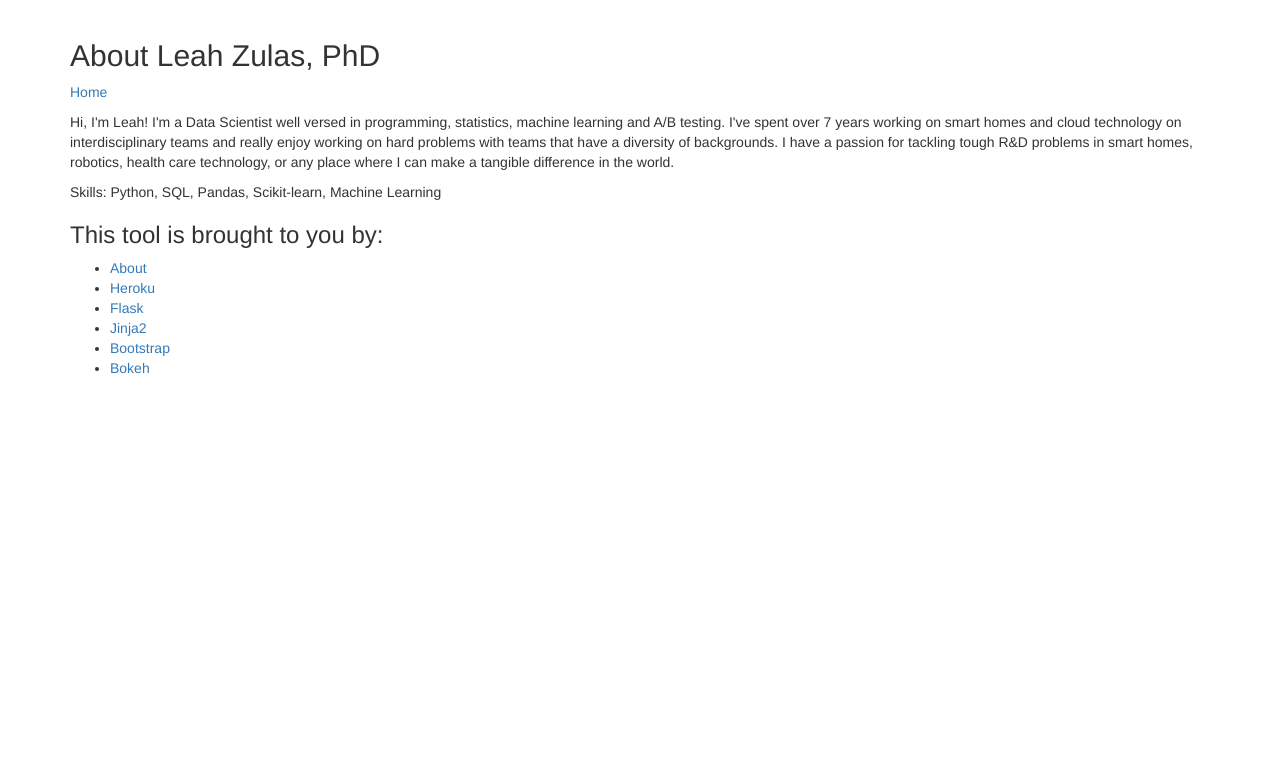
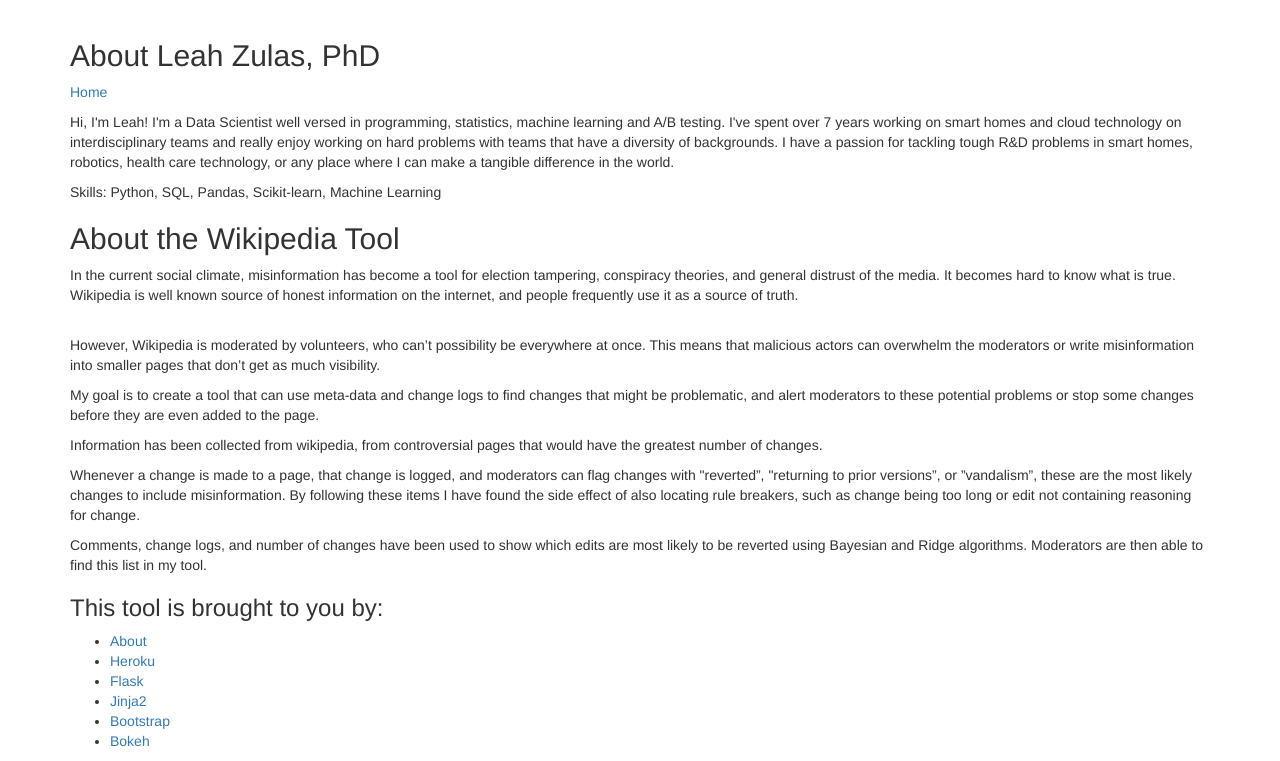
Before and after one commit to alzulas/Wikipedia-tool, a Flask app: page /about in a window 1280 px wide. Shown: the part 51-812 px from the top of the page. Before the commit the page ends 425 px from the top, so only its background shows below. Run offline with Flask 2, Linux system fonts and the light colour scheme; some libraries are stand-ins or nearby versions.

Commit message:
Update about

```diff
--- a/templates/about.html
+++ b/templates/about.html
@@ -55,6 +55,21 @@
           <p>Hi, I'm Leah! I'm a Data Scientist well versed in programming, statistics, machine learning and A/B testing. I've spent over 7 years working on smart homes and cloud technology on interdisciplinary teams and really enjoy working on hard problems with teams that have a diversity of backgrounds. I have a passion for tackling tough R&D problems in smart homes, robotics, health care technology, or any place where I can make a tangible difference in the world.</p>
           <p>Skills: Python, SQL, Pandas, Scikit-learn, Machine Learning </p>
 
+          <h2>About the Wikipedia Tool</h2>
+          <p>In the current social climate, misinformation has become a tool for election tampering, conspiracy theories, and general distrust of the media. It becomes hard to know what is true. Wikipedia is well known source of honest information on the internet, and people frequently use it as a source of truth.</p>
+
+            <p>However, Wikipedia is moderated by volunteers, who can’t possibility be everywhere at once. This means that malicious actors can overwhelm the moderators or write misinformation into smaller pages that don’t get as much visibility.</p>
+
+            <p>My goal is to create a tool that can use meta-data and change logs to find changes that might be problematic, and alert moderators to these potential problems or stop some changes before they are even added to the page.
+            </p>
+
+            <p>Information has been collected from wikipedia, from controversial pages that would have the greatest number of changes. </p>
+
+            <p>Whenever a change is made to a page, that change is logged, and moderators can flag changes with "reverted”, "returning to prior versions”, or ”vandalism”, these are the most likely changes to include misinformation. By following these items I have found the side effect of also locating rule breakers, such as change being too long or edit not containing reasoning for change.</p>
+
+            <p>Comments, change logs, and number of changes have been used to show which edits are most likely to be reverted using Bayesian and Ridge algorithms. Moderators are then able to find this list in my tool. </p>
+
+
           <h3>This tool is brought to you by:</h3>
               <ul>
                 <li><a href="/about">About</a></li>
```
Also changed, not shown: static/img/changes_over_time_for_hilter_page.png (added), static/img/comments_cloud.png (added).
